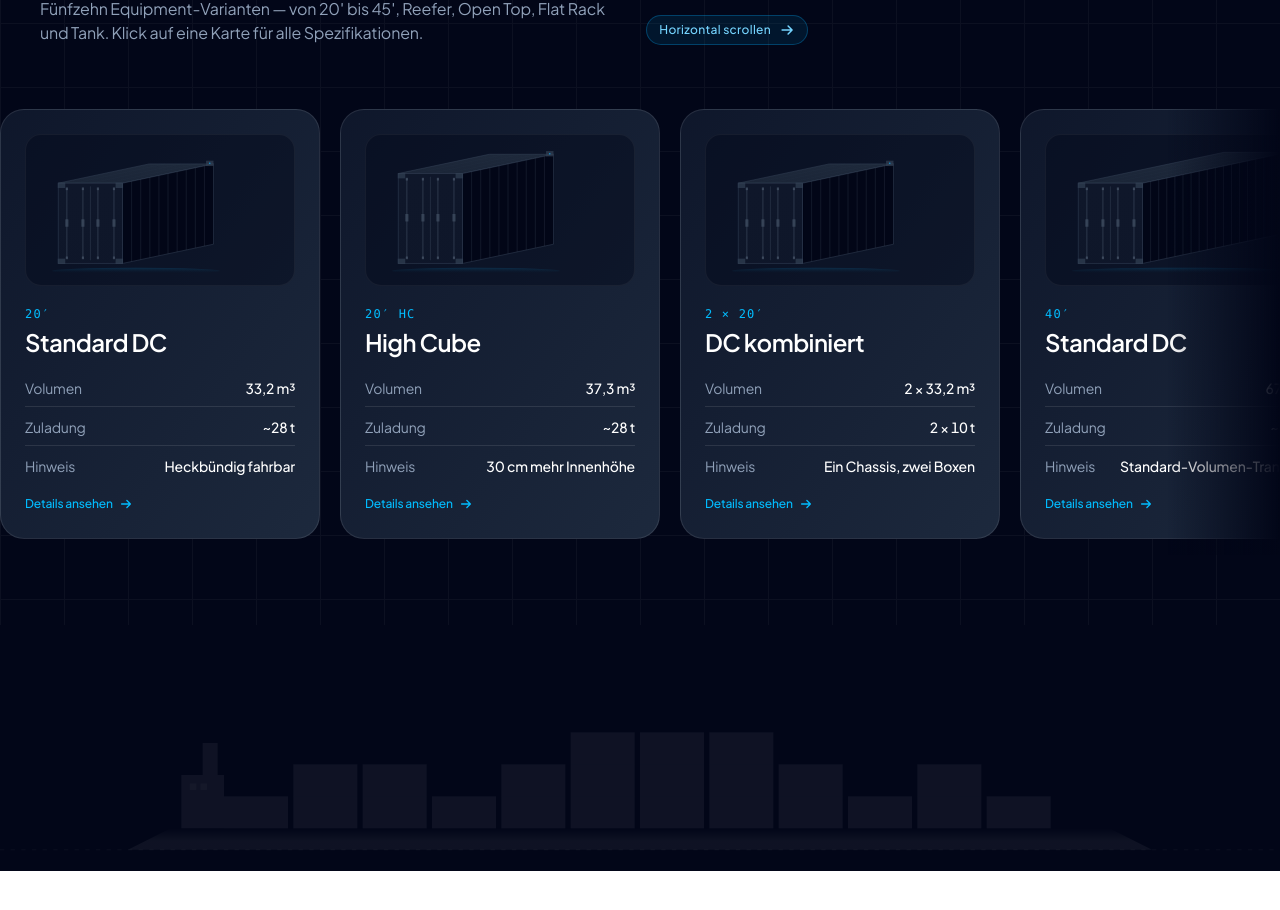
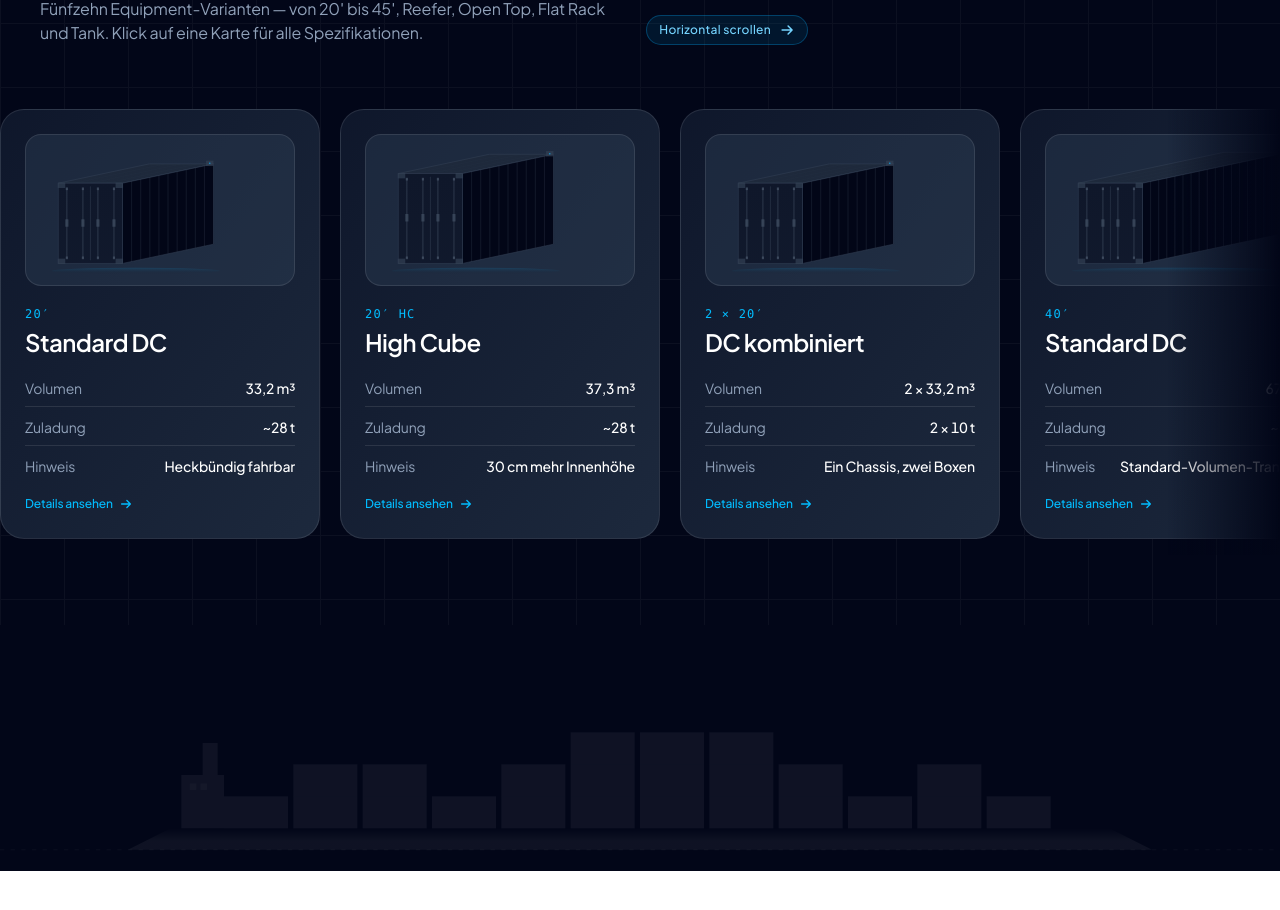
Before and after one commit to Gamabunta23/dsc-epp-website, a Next.js app: page / in a window 1280 px wide. Shown: the part 3813-4723 px from the top of the page. Built offline with nearby package versions, Linux system fonts and the light colour scheme.

Commit message:
Container-Karten: Visual-Bereich (Illustration-Hintergrund) aufgehellt
slate-950/40 -> slate-700/40, border white/5 -> white/10
Der Container-Skizzen-Bereich oben in jeder Karte ist jetzt nicht mehr
dunkler als die Karte selbst, sondern leicht heller.

```diff
--- a/src/components/Containers.tsx
+++ b/src/components/Containers.tsx
@@ -402,8 +402,8 @@ export default function Containers() {
               whileHover={{ y: -4 }}
               className="group snap-start-x shrink-0 w-[280px] sm:w-[320px] rounded-3xl bg-gradient-to-br from-slate-900 to-slate-800 border border-white/10 p-6 text-left hover:border-sky-500/40 transition-colors duration-300 cursor-pointer"
             >
-              {/* Illustration oder Foto — dunkler Visual-Bereich, passt zur Dark-Card */}
-              <div className="aspect-[16/9] rounded-2xl bg-slate-950/40 border border-white/5 flex items-center justify-center overflow-hidden">
+              {/* Illustration oder Foto — etwas hellerer Visual-Bereich als die Karte */}
+              <div className="aspect-[16/9] rounded-2xl bg-slate-700/40 border border-white/10 flex items-center justify-center overflow-hidden">
                 {t.photo ? (
                   // eslint-disable-next-line @next/next/no-img-element
                   <img
```
